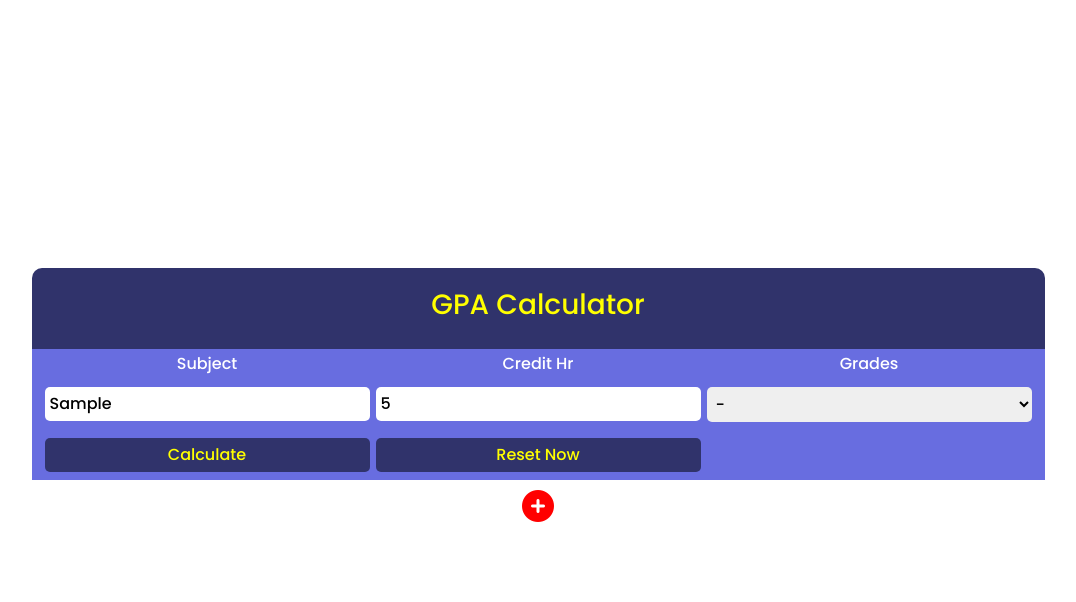
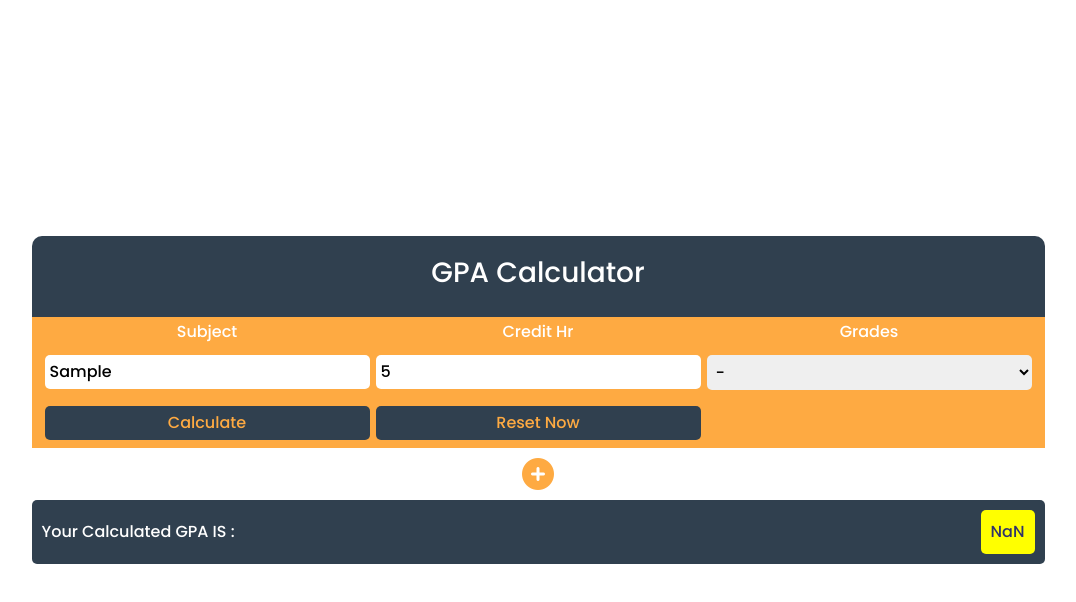
Before and after one commit to HydraPhyzer/GPA-Calculator, a plain HTML site: page Index.html in a window 1280 px wide. Both pictures are taken after typing "Sample", "5" into the empty fields and a click on the input "Calculate". Shown: the whole page, without its empty margins (102-1178 px from the left). Drawn offline with nearby package versions, Linux system fonts and the light colour scheme.

Commit message:
GPA Calculator Ready to Use

```diff
--- a/Index.css
+++ b/Index.css
@@ -1,57 +1,49 @@
-*
-{
+* {
     margin: 0;
     padding: 0;
     box-sizing: border-box;
     font-family: 'Poppins';
 }
-body
-{
+body {
     height: 100vh;
     display: grid;
     justify-content: center;
     align-items: center;
     margin: auto;
 }
-.Main
-{
+.Main {
     display: flex;
     flex-direction: column;
-    justify-content:center;
+    justify-content: center;
     align-items: center;
     margin: 10px;
 }
-.MainTable tr
-{
+.MainTable tr {
     display: grid;
-    grid-template-columns: repeat(3,1fr);
+    grid-template-columns: repeat(3, 1fr);
     margin: 0px 10px;
 }
-.fa-circle-plus
-{
+.fa-circle-plus {
     text-align: center;
     width: 100%;
     font-size: xx-large;
     margin: 10px 0px;
-    color: red;
+    color: #FEAA42;
 }
-.Heading
-{
-    color:yellow;
+.Heading {
+    color: white;
     width: 100%;
     text-align: center;
-    background-color: #30336b;
+    background-color: #30404f;
     padding: 20px;
     border-top-left-radius: 10px;
     border-top-right-radius: 10px;
 }
-.MainTable
-{
-    background-color: #686de0;
+.MainTable {
+    background-color: #feaa42;
     color: white;
 }
-input ,select , button
-{
+input,select,button {
     width: 100%;
     outline: none;
     border-radius: none;
@@ -61,15 +53,37 @@ input ,select , button
     border-radius: 5px;
     min-width: 10px;
 }
-.MainTable td
-{
+.MainTable td {
     margin: 3px;
     text-align: center;
 }
-.BS , button
-{
-    background-color: #30336b;
-    color:yellow;
+
+.BS,button {
+    background-color: #30404f;
+    color: #FEAA42;
     border: 0px;
     width: 100%;
 }
+.Detail {
+
+    transform: scale(0);
+    width: 100%;
+    background-color: #30404f;
+    color: white;
+    justify-content: space-between;
+    align-items: center;
+    padding: 10px;
+    border-radius: 5px;
+}
+.Detail2
+{
+    transform: scale(1);
+    transition: all 0.3s ease-in-out;
+}
+.GPA {
+    justify-self: end;
+    background-color: yellow;
+    padding: 10px;
+    color: #30336b;
+    border-radius: 5px;
+}
--- a/Index.html
+++ b/Index.html
@@ -61,6 +61,14 @@
             </form>
             <i class="fa-solid fa-circle-plus"></i>
         </div>
+        <div class="Detail">
+            <div class="iInf">
+                Your Calculated GPA IS :
+            </div>
+            <div class="GPA">
+                0.0
+            </div>
+        </div>
     </div>
     <script src="/Index.js"></script>
 </body>
--- a/Index.js
+++ b/Index.js
@@ -101,5 +101,13 @@ document.querySelector(".B1").addEventListener("click" , (e)=>
 
     }
     let GPA=(Sum2/Sum1).toFixed(3);
-    alert(GPA)
+
+    document.querySelector('.Detail').style.display="flex";
+    document.querySelector('.Detail').classList.add('Detail2');
+    document.querySelector('.GPA').innerHTML=`${GPA}`;
 });
+
+document.querySelector('.B2').addEventListener("click" , ()=>
+{
+    document.querySelector('.Detail').classList.remove('Detail2');
+});
```
